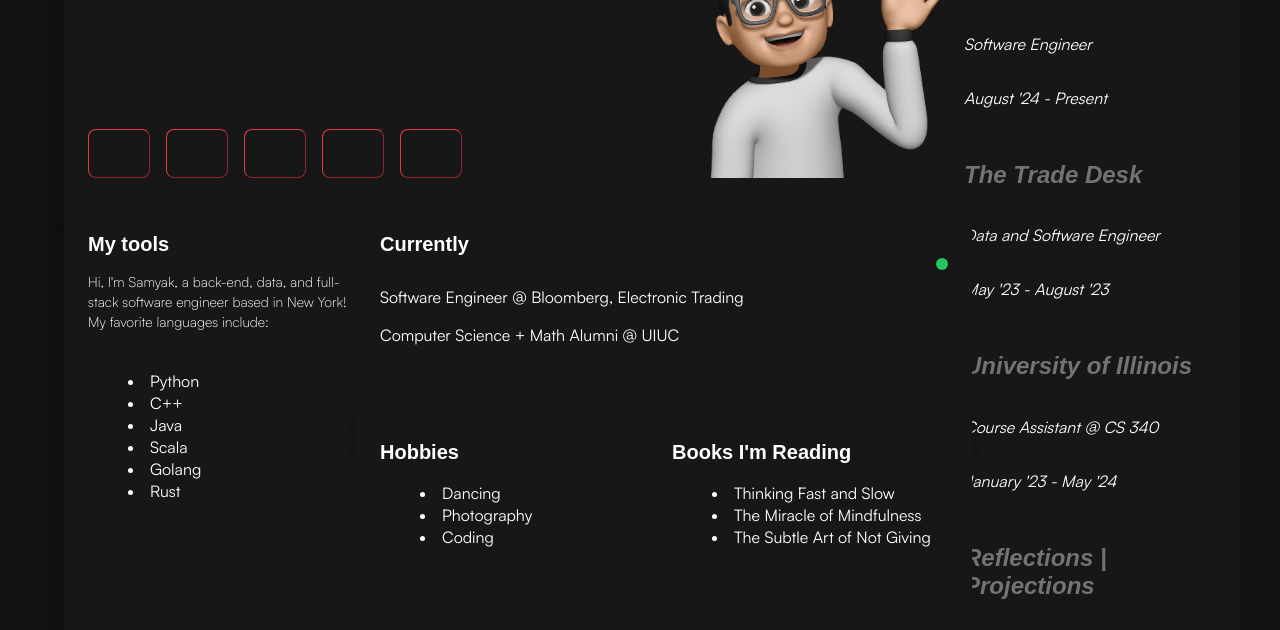
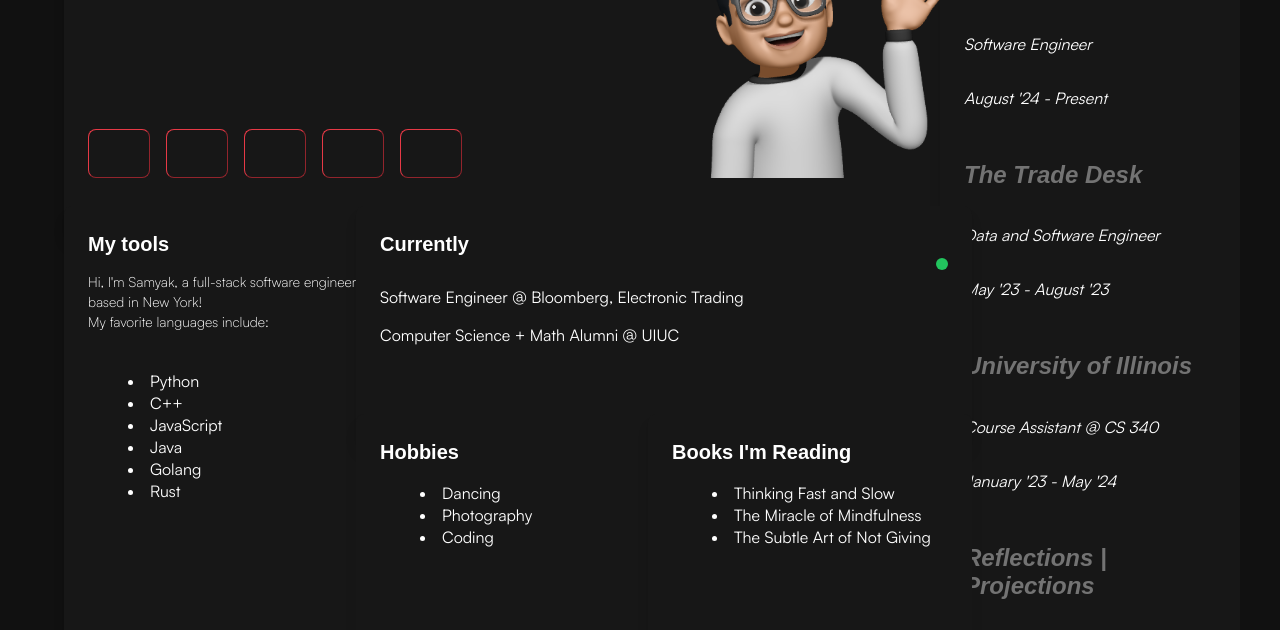
Before and after one commit to samyakjain11/samyakjain11.github.io, an Astro site: page / in a window 1280 px wide. Shown: the part 170-800 px from the top of the page. Built offline with nearby package versions, Linux system fonts and the light colour scheme; Astro itself is replaced by a stand-in of ours; some icons are missing; a web font is replaced by a local one.

Commit message:
update tech stack:

```diff
--- a/src/components/TechStack.astro
+++ b/src/components/TechStack.astro
@@ -9,14 +9,14 @@ import { LINKS } from "../lib/constants";
 
   <div class="flex flex-col gap-2">
     <p class="text-sm font-light">
-      Hi, I'm Samyak, a back-end, data, and full-stack software engineer based in New York!
+      Hi, I'm Samyak, a full-stack software engineer based in New York!
       <br />
        My favorite languages include:
       <ul class="list-disc list-inside">
         <li>Python</li>
         <li>C++</li>
+        <li>JavaScript</li>
         <li>Java</li>
-        <li>Scala</li>
         <li>Golang</li>
         <li>Rust</li>
       </ul>
```
